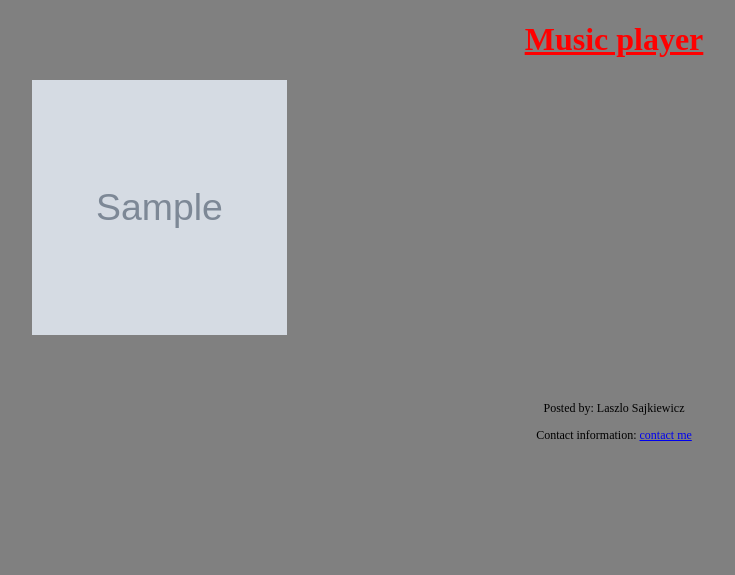
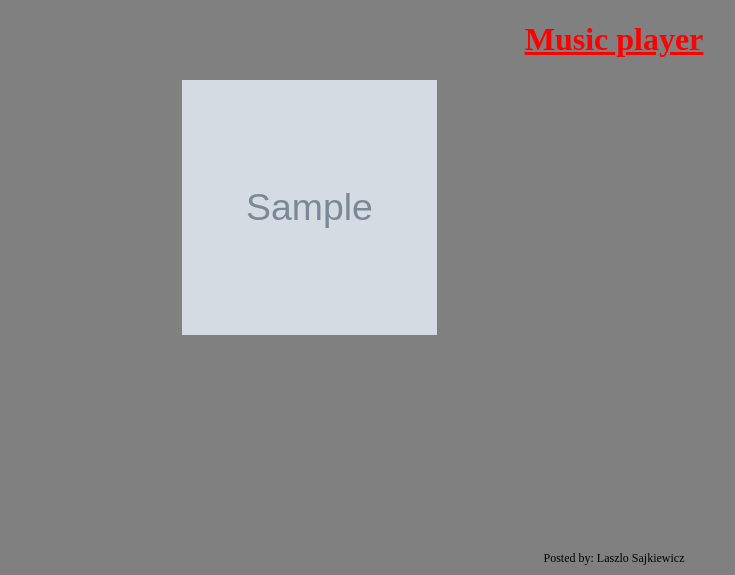
Before and after one commit to Laszlo-Sajkiewicz/Music-Player, a PHP site: template Music-Player/View/music.view.php in a window 1280 px wide. Shown: the top 575 px of the page, without its empty margins (26-761 px from the left). Run offline with PHP 8.4, Linux system fonts and the light colour scheme; the template is opened without the code that fills it: most values are stand-ins (such as "Sample title", 1, 10 or a date in 2020); grey boxes marked "Sample" are stand-in pictures.

```diff
--- a/Music-Player/View/music.view.css
+++ b/Music-Player/View/music.view.css
@@ -7,8 +7,8 @@ h1{
   color: red;
 }
 img{
-  margin-left: 50px;
-  margin-bottom: 50px;
+  margin-left: 200px;
+  margin-bottom: 200px;
   width: 255px;
   height: 255px;
 }
```
